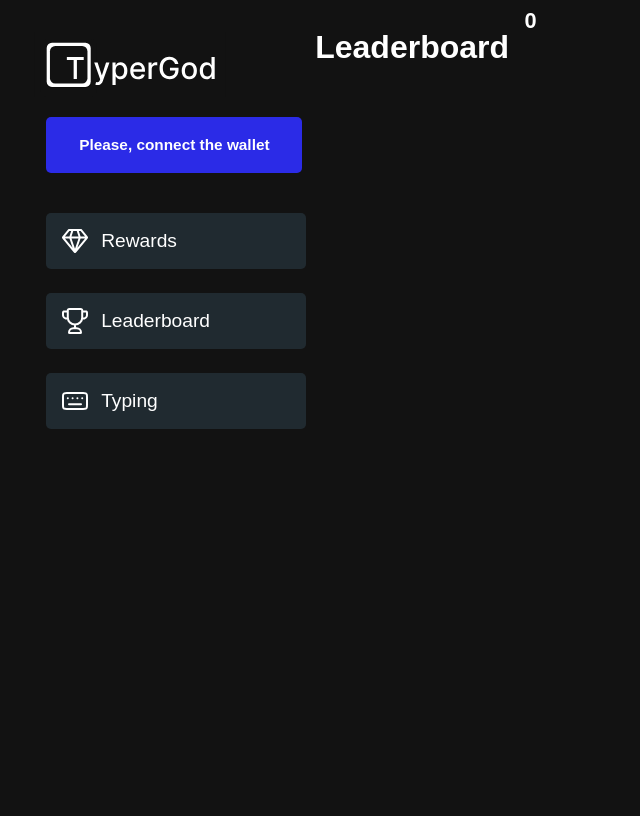
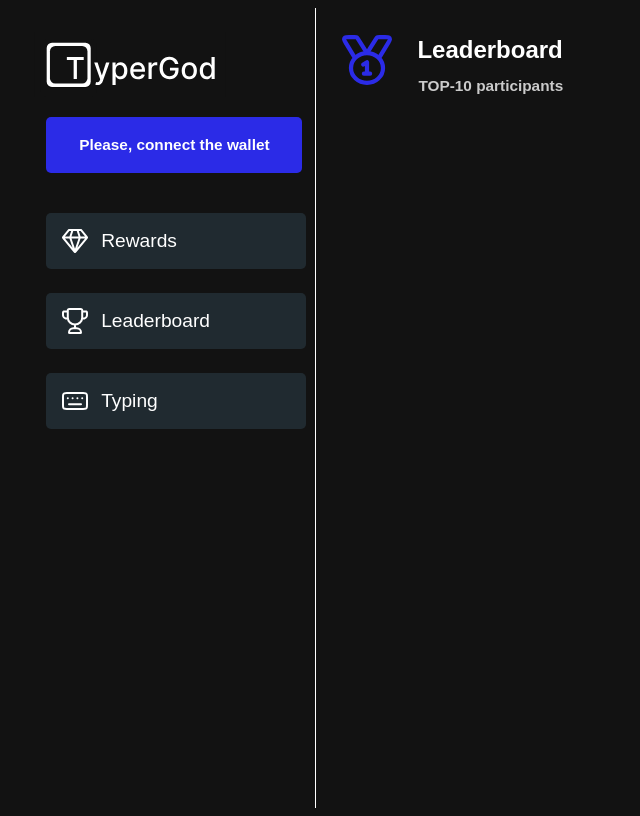
Before and after one commit to adilzhapar/typerGod, a React (Create React App) app in the folder front/: page /leaderboard in a window 1280 px wide. Shown: the whole page, without its empty margins (0-640 px from the left). Built offline with nearby package versions, Linux system fonts and the light colour scheme.

Commit message:
ux upgrades

```diff
--- a/front/src/App.js
+++ b/front/src/App.js
@@ -57,6 +57,7 @@ const Sidebar = () =>{
               Typing
             </div>
           </Link>
+
         </div>
 
     </div>
@@ -70,6 +71,7 @@ const AppWrapper = () => {
     <Router>
       <div className="all">
         <Sidebar className="sidebar"/>
+        <div style={{"border-left": "1px solid white", "height": "100vh"}}></div>
         <App />
       </div>
     </Router>
--- a/front/src/components/leaderboard/index.jsx
+++ b/front/src/components/leaderboard/index.jsx
@@ -1,26 +1,21 @@
 import React from "react";
-import { useSelector, useDispatch } from 'react-redux';
-import { decrement } from '../../features/counterSlice';
+import './index.css';
+import top1 from '../../img/top1.svg';
+
 
 const Leaderboard = () => {
-    const count = useSelector((state) => state.counter.value);
-    const wpm = useSelector((state) => state.wpm.value);
-    const dispatch = useDispatch();
 
     return (
-        <>
-            <h1>Leaderboard</h1>
-                {/* <span>{count}</span>
-                <button
-                aria-label="Decrement value"
-                onClick={() => dispatch(decrement())}
-                > */}
-                {/* Decrement
-                </button> */}
-                <span>{wpm}</span>
+        <div className="leaderboard-component">
+            <div className="top">
+                <img src={top1} alt="top1" />
+                <div className="txt">
+                    <h2>Leaderboard</h2>
+                    <p id="slogan"> TOP-10 participants</p>
+                </div>
+            </div>
 
-        </>
-
+        </div>
     );
 }
 
--- a/front/src/components/typing/index.jsx
+++ b/front/src/components/typing/index.jsx
@@ -1,5 +1,5 @@
 import React from "react";
-import {useState, useEffect} from 'react';
+import {useState, useEffect, useRef} from 'react';
 import input from './input.txt';
 import './index.css';
 
@@ -7,6 +7,7 @@ import { useSelector, useDispatch } from 'react-redux';
 import { setWpm } from '../../features/wpmSlice';
 
 const Typing = () => {
+    const inputReference = useRef(null);
     const wpm = useSelector((state) => state.wpm.value);
     const dispatch = useDispatch();
 
@@ -71,6 +72,7 @@ const Typing = () => {
     const handleEnter = (event) => {
         if(event.keyCode === 13){
             handleTextRefresh();
+            inputReference.current.focus();
         }
     }
 
@@ -111,6 +113,7 @@ const Typing = () => {
 
     useEffect(() => {
         handleTextRefresh();
+        inputReference.current.focus();
         // dispatch(setWpm(sum));
     }, [timer.time]);
 
@@ -151,7 +154,7 @@ const Typing = () => {
                 ))}
             </div>
             <div className="input-word">
-                <input type="text" value={inputWord} onChange={handleInputWord} onKeyDown={handleSpace}/>
+                <input type="text" value={inputWord} ref={inputReference} onChange={handleInputWord} onKeyDown={handleSpace}/>
             </div>
             <button className="refresh-button" onClick={handleTextRefresh} onKeyDown={handleEnter}>Refresh text</button>
 
```
Also changed, not shown: front/src/components/leaderboard/index.css (added), front/src/img/top1.svg.
